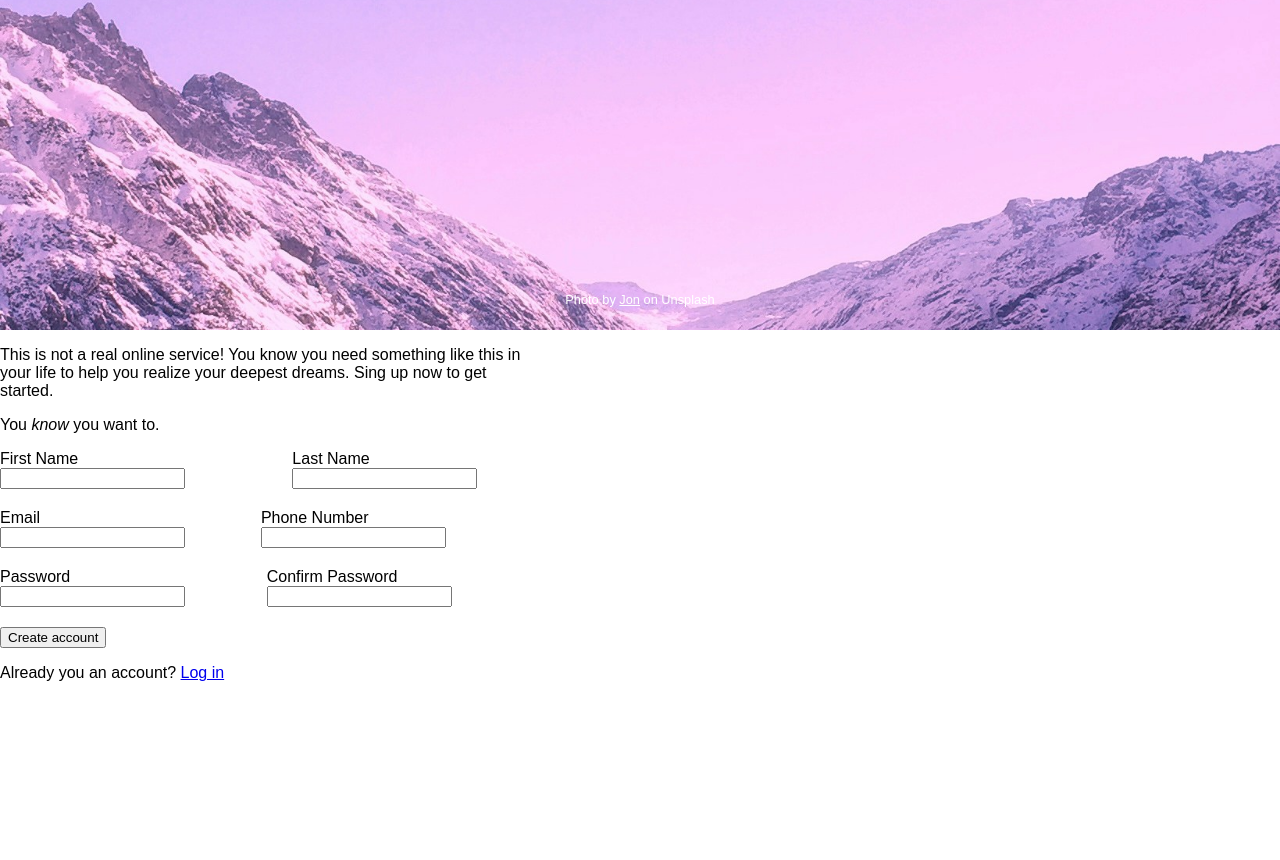
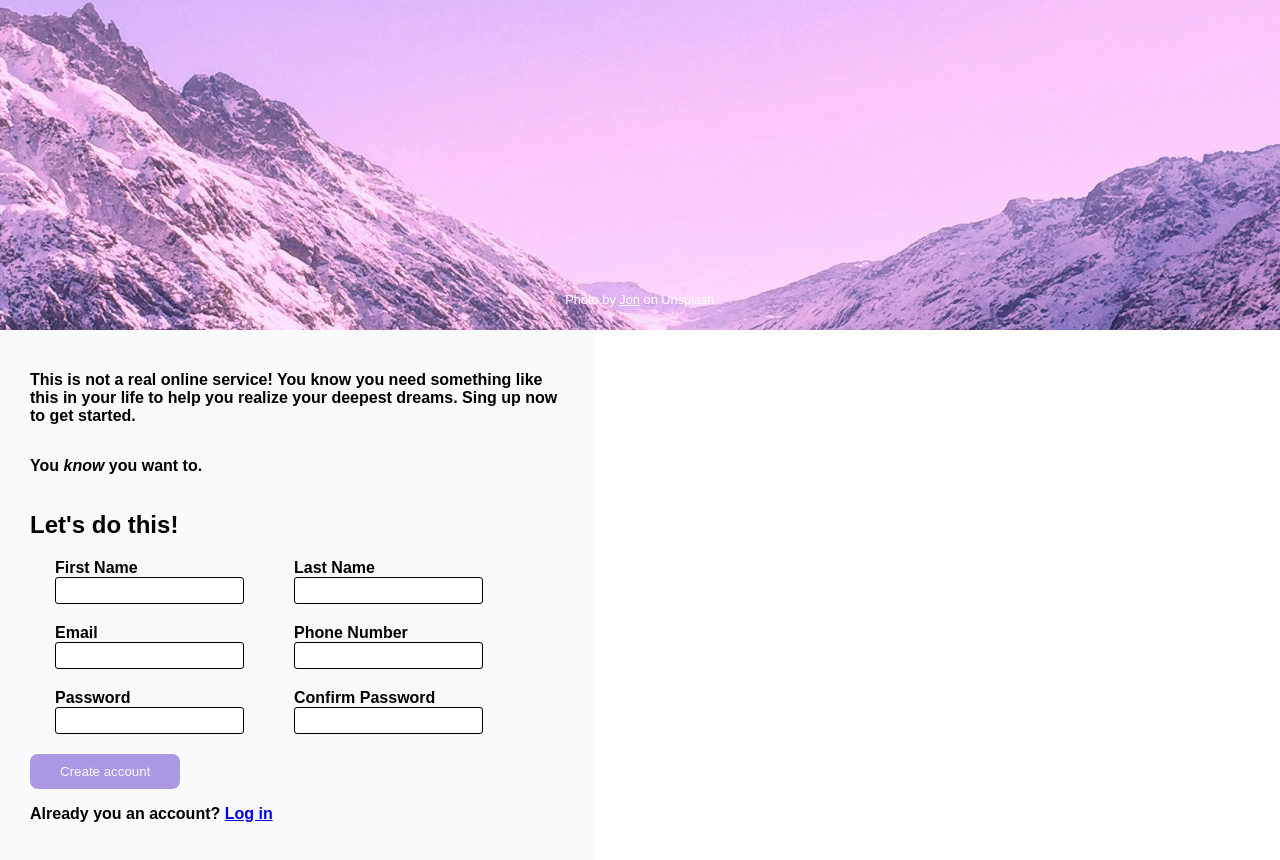
Before and after one commit to Artem-1-1/sing-up-form, a plain HTML site: page index.html in a window 1280 px wide. Shown: the part 470-1330 px from the top of the page. Before the commit the page ends 1168 px from the top, so only its background shows below. Drawn offline with Linux system fonts and the light colour scheme.

Commit message:
Added colors in root and update style to right-panel

```diff
--- a/index.html
+++ b/index.html
@@ -31,6 +31,8 @@
       <p>You <em>know</em> you want to.</p>
       <form action="#" method="post">
 
+        <h2>Let's do this!</h2>
+        <div class="form-wrapper">
           <div class="form-row">
             <div class="form-field">
             <label for="first_name">First Name</label>
@@ -65,6 +67,7 @@
               <input type="password" id="conf_password" name="conf_password">
             </div>
         </div>
+      </div>
 
       <div class="button-row">
           <button type="submit">Create account</button>
--- a/style.css
+++ b/style.css
@@ -1,3 +1,10 @@
+:root {
+    --white-color: #f9fafb;
+    --black-color: #000000;
+    --blue-color: #4f46e5;
+    --light-purple-color: #aa98e4;
+}
+
 @font-face {
     font-family: "Norse Bold";
     src: url("./font/Norse-Bold.otf") format("opentype");
@@ -60,7 +67,23 @@ body {
 }
 
 .begin-text {
+    display: flex;
+    flex-direction: column;
+    flex: 1;
+    justify-content: flex-end;
+    font-weight: 600;
+    padding: 25px 30px;
     max-width: 60ch;
+    background-color: var(--white-color);
+}
+
+.right-panel form {
+    flex: 1;
+}
+
+form .form-wrapper {
+    background-color: var(--white-color);
+    padding-left: 25px;
 }
 
 form .form-row {
@@ -68,3 +91,28 @@ form .form-row {
     gap: 50px;
     padding-bottom: 20px;
 }
+
+label {
+    font-size: 1rem;
+}
+
+form input {
+    display: block;
+    padding: 5px;
+    border: 1px solid var(--black-color);
+    border-radius: 3px;
+    outline: none;
+}
+
+form input:focus {
+    border-color: var(--blue-color);
+    box-shadow: 2px 2px 5px 0;
+}
+
+form button {
+    color: var(--white-color);
+    background-color: var(--light-purple-color);
+    border: none;
+    border-radius: 8px;
+    padding: 10px 30px;
+}
```
Lines whose indentation alone changed are shown as unchanged.
